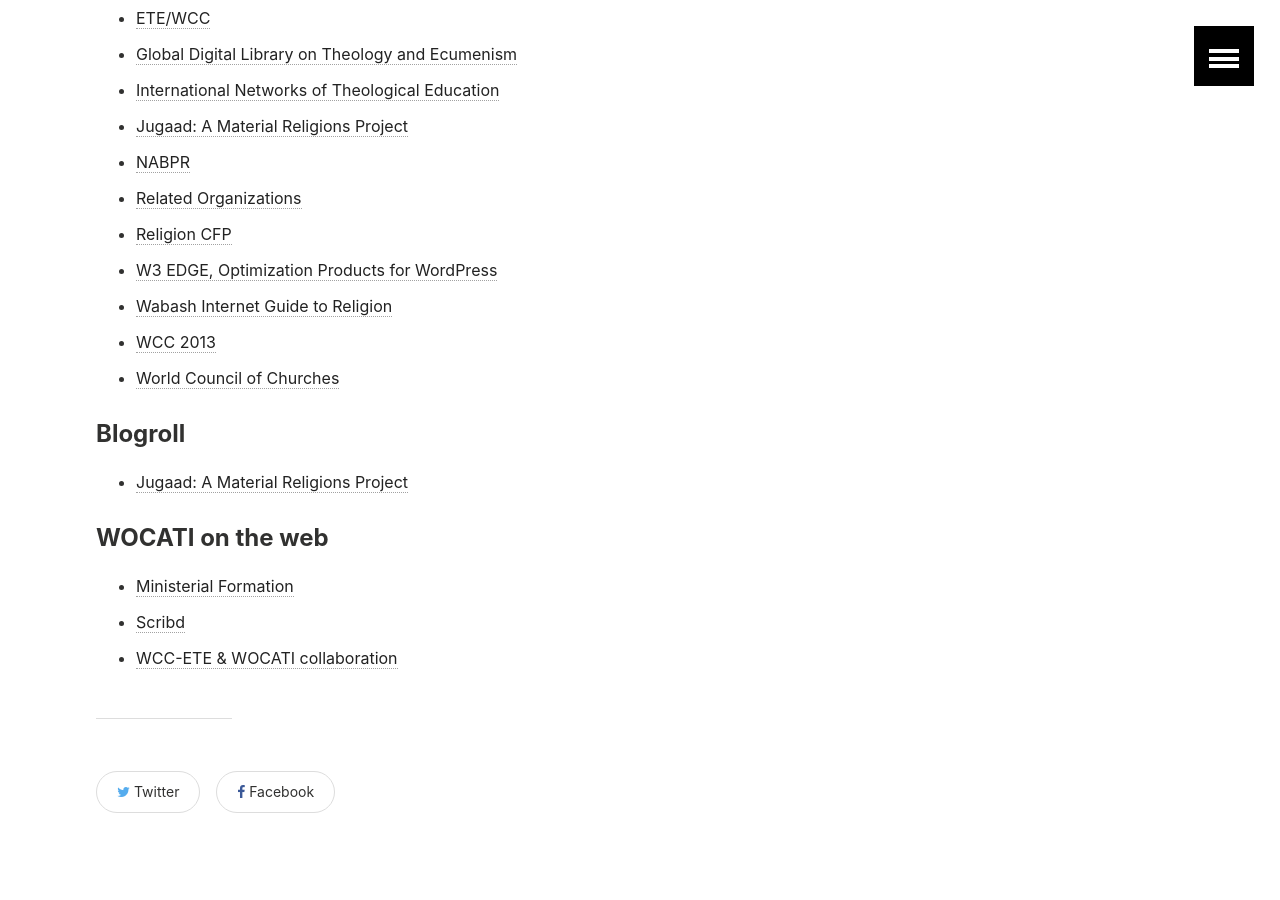
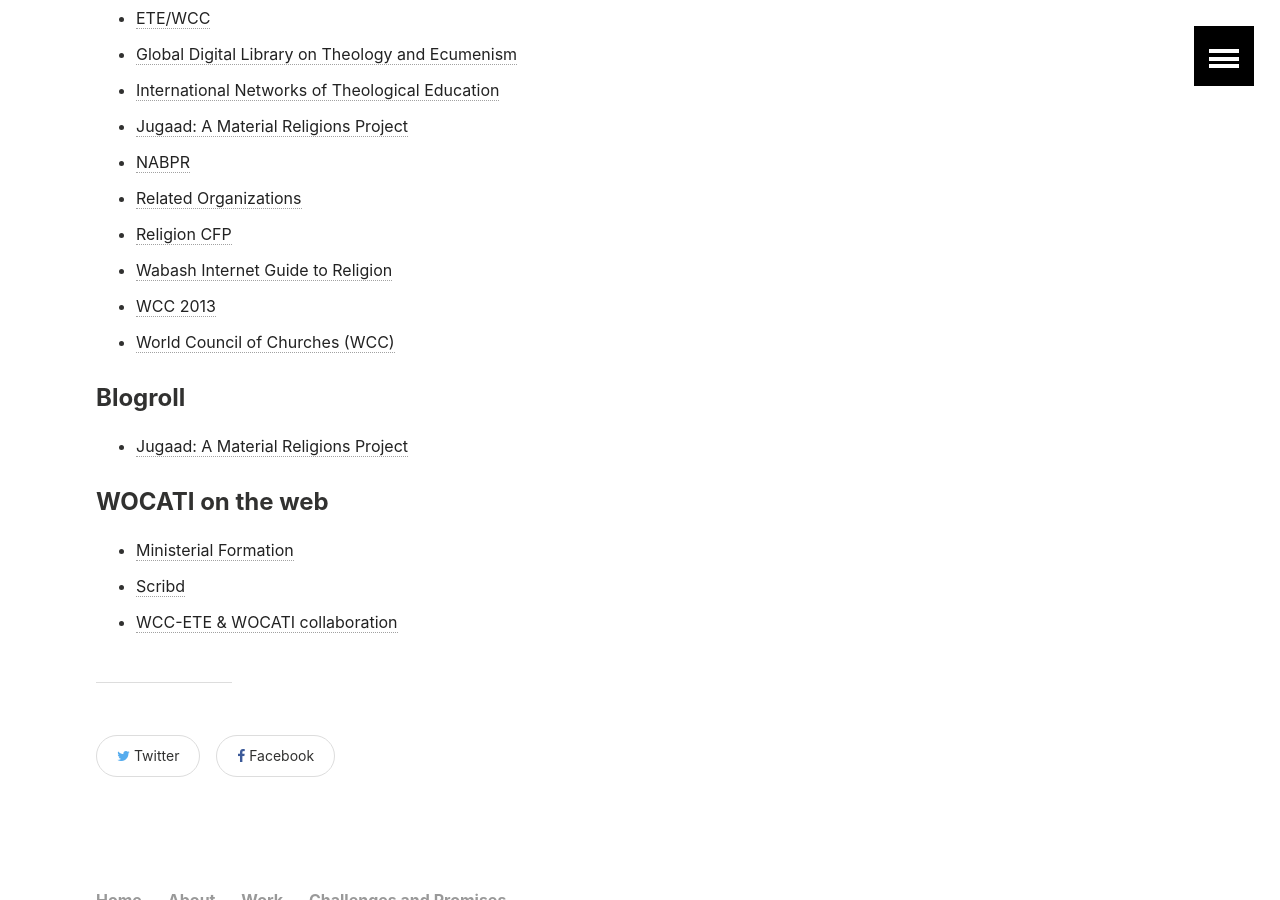
Before and after one commit to adamdjbrett/wocati-archived, a Jekyll site: the page built from resources/index.md, in a window 1280 px wide and 900 px high, scrolled down 1680 px. Built offline with Jekyll 4.4.1, drawn with Linux system fonts in a browser that asks for light colours; our own code applies the rules of GitHub Pages for plain Markdown files.

Commit message:
Update index.md

```diff
--- a/resources/index.md
+++ b/resources/index.md
@@ -57,10 +57,9 @@
 *   [NABPR](http://nabpr.org/)
 *   [Related Organizations](http://www.ats.edu/resources/related-organizations "Associations of Theological Schools (ATS) – Related Organizations")
 *   [Religion CFP](https://relcfp.tumblr.com/)
-*   [W3 EDGE, Optimization Products for WordPress](http://www.w3-edge.com/wordpress-plugins/)
 *   [Wabash Internet Guide to Religion](http://www.wabashcenter.wabash.edu/resources/result-browse.aspx?topic=680&pid=668 "Wabash Internet Guide to Religion")
-*   [WCC 2013](http://wcc2013.info/ "10th General Assembly of the World Council of Churches (WCC) 2013")
-*   [World Council of Churches](http://oikoumene.org/)
+*   [WCC 2013](http://wcc2013.info/ "10th General Assembly of the World Council of Churches 2013")
+*   [World Council of Churches (WCC)](http://oikoumene.org/)
 
 #### Blogroll
 
```
